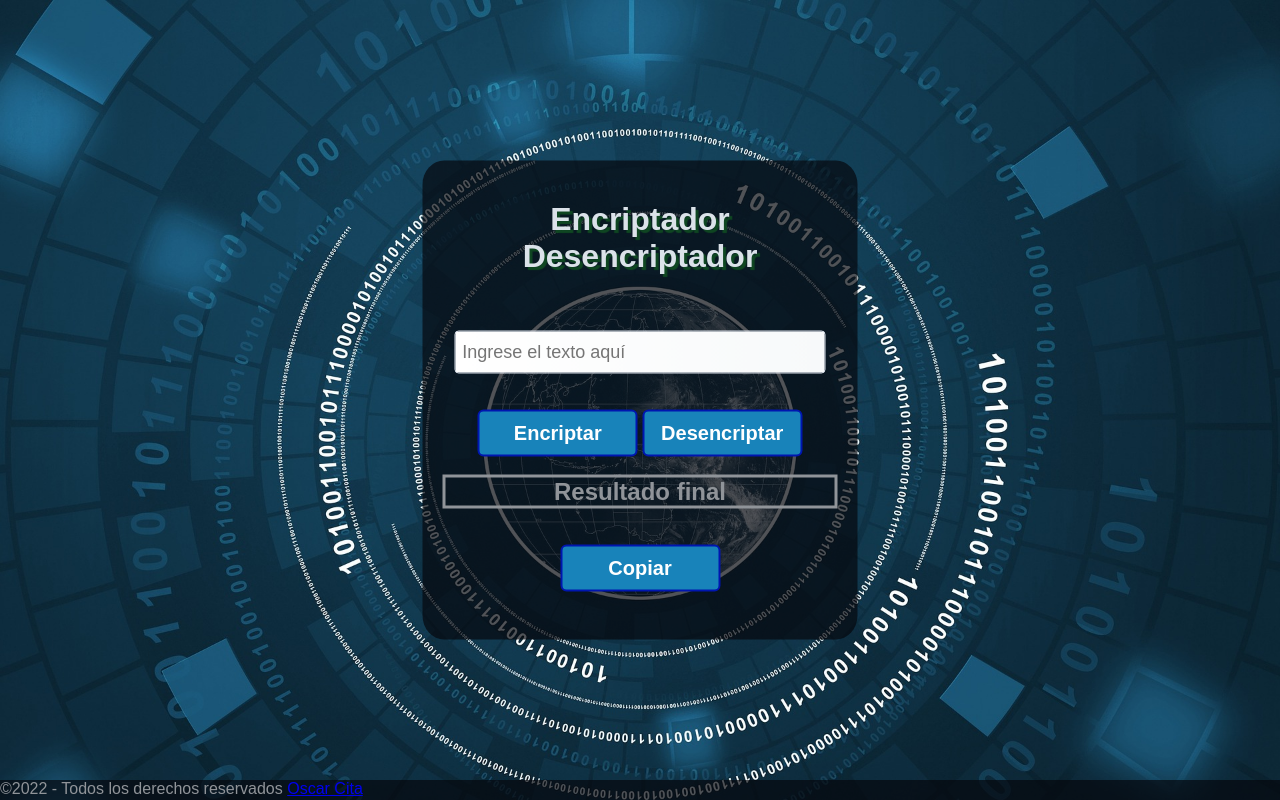
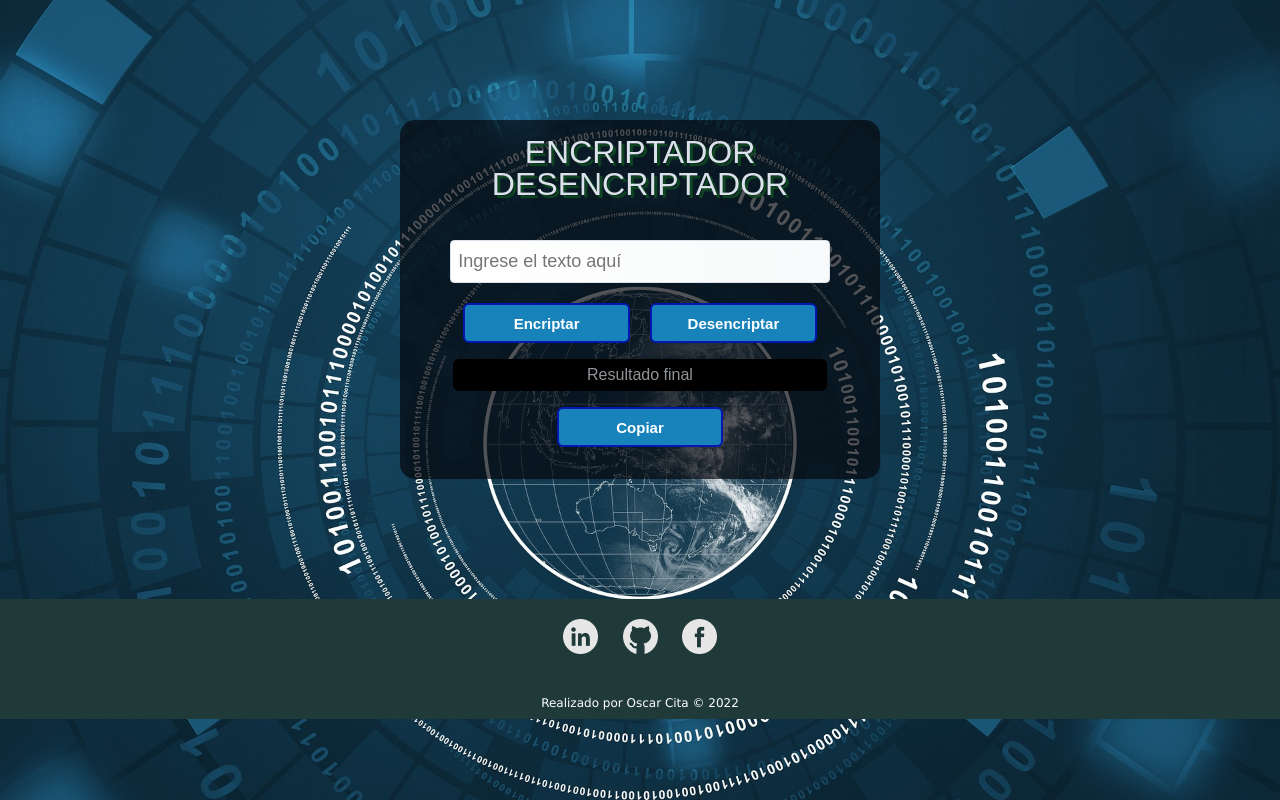
Before and after one commit to citagrs/Desafios_Oracle, a plain HTML site: page Encriptador/index.html in a window 1280 px wide. Drawn offline with Linux system fonts and the light colour scheme.

Commit message:
version2.0

```diff
--- /dev/null
+++ b/Encriptador/css/botones.css
@@ -0,0 +1,20 @@
+.botones {
+    height: 40px;
+    width:13vw;
+    text-decoration: none;
+    padding: 5px;
+    font-weight: 600;
+    font-size: 15px;
+    color: #ffffff;
+    background-color: #1883ba;
+    border-radius: 6px;
+    border: 2px solid #0016b0;
+    margin: 0 0.5rem 1rem 0.5rem;
+}
+.botoenes:last-child{
+    width: 160px;
+    font-size: 20px;
+}
+.botones:hover{
+    transform: scale(1.05);
+}
--- /dev/null
+++ b/Encriptador/css/caja.css
@@ -0,0 +1,17 @@
+.caja1 {
+  width: 35vw;
+  margin-top: 15vh;
+  margin-bottom: 15vh;
+  text-align: center;
+  align-items: center;
+  display: flex;
+  flex-direction: column;
+  padding: 1rem;
+  background: rgba(5, 7, 12, 0.685);
+  border-radius: 15px;
+}
+@media screen and (max-width: 480px) {
+    .caja1{
+        width: 90vw;
+    }
+}
--- /dev/null
+++ b/Encriptador/css/footer.css
@@ -0,0 +1,41 @@
+.footer {
+    background-color: rgb(32, 58, 58);
+    display: flow-root;
+    text-align: center;
+  }
+  .footer__imagenes div {
+    align-items: center;
+    display: inline-block;
+    margin-top: 20px;
+    margin-bottom: 40px;
+  }
+  .footer__imagen img {
+    filter: invert(0.9);
+    transition: 0.5s all;
+    width: 35px;
+    margin: 0 10px 0 10px;
+  }
+  footer img:hover {
+    filter: invert(3);
+    transform: scale(1.1);
+  }
+  .footer__parrafo {
+    color: white;
+    font-family: Verdana, Geneva, Tahoma, sans-serif;
+    font-size: 12px;
+    font-style: normal;
+    margin-bottom: 10px;
+  }
+
+  @media screen and (max-width: 480px) {
+    .footer{
+      width: 100%;
+    }
+    .footer__imagen img{
+      margin: 0 30px 0 30px;
+      width: 3rem;
+    }
+    .footer__parrafo{
+      font-size: 1rem;
+    }
+  }
--- /dev/null
+++ b/Encriptador/css/general.css
@@ -0,0 +1,14 @@
+body {
+  background-image: url("../media/azul.jpg");
+  background-size: cover;
+  -moz-background-size: cover;
+  -webkit-background-size: cover;
+  -o-background-size: cover;
+  font-family: Arial, Verdana;
+}
+.seccion {
+  display: flex;
+  flex-direction: column;
+  text-align: center;
+  align-items: center;
+}
--- /dev/null
+++ b/Encriptador/css/input.css
@@ -0,0 +1,22 @@
+.caja1__input {
+    display: flex;
+    justify-content: center;
+    margin-bottom: 20px;
+}
+.textbox{
+    width:90%;
+    border: 1px solid #DBE1EB;
+    font-size: 18px;
+    font-family: Arial, Verdana;
+    padding-left: 7px;
+    padding-right: 7px;
+    padding-top: 10px;
+    padding-bottom: 10px;
+    border-radius: 4px;
+    background: #FFFFFF;
+    background: linear-gradient(left, #FFFFFF, #F7F9FA);
+    background: -moz-linear-gradient(left, #FFFFFF, #F7F9FA);
+    background: -webkit-linear-gradient(left, #FFFFFF, #F7F9FA);
+    background: -o-linear-gradient(left, #FFFFFF, #F7F9FA);
+    color: #2E3133;
+  }
--- /dev/null
+++ b/Encriptador/css/reset.css
@@ -0,0 +1,48 @@
+/* http://meyerweb.com/eric/tools/css/reset/
+   v2.0 | 20110126
+   License: none (public domain)
+*/
+
+html, body, div, span, applet, object, iframe,
+h1, h2, h3, h4, h5, h6, p, blockquote, pre,
+a, abbr, acronym, address, big, cite, code,
+del, dfn, em, img, ins, kbd, q, s, samp,
+small, strike, strong, sub, sup, tt, var,
+b, u, i, center,
+dl, dt, dd, ol, ul, li,
+fieldset, form, label, legend,
+table, caption, tbody, tfoot, thead, tr, th, td,
+article, aside, canvas, details, embed,
+figure, figcaption, footer, header, hgroup,
+menu, nav, output, ruby, section, summary,
+time, mark, audio, video {
+	margin: 0;
+	padding: 0;
+	border: 0;
+	font-size: 100%;
+	font: inherit;
+	vertical-align: baseline;
+}
+/* HTML5 display-role reset for older browsers */
+article, aside, details, figcaption, figure,
+footer, header, hgroup, menu, nav, section {
+	display: block;
+}
+body {
+	line-height: 1;
+}
+ol, ul {
+	list-style: none;
+}
+blockquote, q {
+	quotes: none;
+}
+blockquote:before, blockquote:after,
+q:before, q:after {
+	content: '';
+	content: none;
+}
+table {
+	border-collapse: collapse;
+	border-spacing: 0;
+}
--- /dev/null
+++ b/Encriptador/css/respuesta.css
@@ -0,0 +1,12 @@
+.mensaje{
+    background-color: black;
+    border-radius: 6px;
+    padding: 0.5rem;
+    width: 80%;
+    margin-bottom: 1rem;
+}
+.titulo__segundo {
+    color: #909499;
+    border-color: #909499;
+    border-style: solid;
+}
--- /dev/null
+++ b/Encriptador/css/titulo.css
@@ -0,0 +1,13 @@
+.titulo__principal {
+  font-size: 2rem;
+  text-align: center;
+  margin-bottom: 40px;
+  color: #dbe2e9;
+  text-shadow: 3px 3px 1px rgb(15, 71, 34);
+  text-transform: uppercase;
+}
+@media screen and (max-width: 480px) {
+  .titulo__principal {
+    font-size: 4rem;
+  }
+}
--- a/Encriptador/index.html
+++ b/Encriptador/index.html
@@ -1,42 +1,90 @@
 <!DOCTYPE html>
 <html lang="es">
   <head>
-    <meta charset="utf-8">
+    <meta charset="utf-8" />
     <title>Encriptador de código secreto</title>
-    <link rel="stylesheet" type="text/css" href="media.css"/>
+    <link rel="icon" href="./media/b-cita-logo.png" />
+    <link rel="stylesheet" type="text/css" href="css/reset.css" />
+    <link rel="stylesheet" type="text/css" href="css/botones.css" />
+    <link rel="stylesheet" type="text/css" href="css/caja.css" />
+    <link rel="stylesheet" type="text/css" href="css/general.css" />
+    <link rel="stylesheet" type="text/css" href="css/input.css" />
+    <link rel="stylesheet" type="text/css" href="css/respuesta.css" />
+    <link rel="stylesheet" type="text/css" href="css/titulo.css" />
+    <link rel="stylesheet" type="text/css" href="css/footer.css" />
   </head>
   <body>
+    <main>
+        <section class="seccion">
+            <div id="caja1" class="caja1">
+                <h1 class="titulo__principal">Encriptador Desencriptador</h1>
+                <div id="caja2" class="caja1__input">
+                  <input
+                    class="textbox"
+                    type="text"
+                    id="primero"
+                    placeholder="Ingrese el texto aquí"
+                    size="35"
+                  />
+                </div>
+                <div>
+                    <button
+                    class="botones"
+                    type="button"
+                    id="butEncrip"
+                    onclick="encriptar(texton.value);"
+                  >
+                  Encriptar
+                  </button>
+                  <button
+                    class="botones"
+                    type="button"
+                    id="butDesencrip"
+                    onclick="desencriptar(texton.value);"
+                  >
+                    Desencriptar
+                  </button>
+                </div>
 
-    <div id="caja1">
-
-    <h1>Encriptador Desencriptador</h1>
-    <br><br>
-    <div id="caja2">
-    <input class="textbox" type="text" id="primero" placeholder="Ingrese el texto aquí" size="35">
+                <div class="mensaje">
+                    <h2 id="textoFinal" class="titulo__segundo">Resultado final</h2>
                 </div>
-    <br><br>
-    <button class="botones1" type="button" id="butEncrip" onclick="encriptar(texton.value);">Encriptar</button>
-    <button class="botones1" type="button" id="butDesencrip" onclick="desencriptar(texton.value);">Desencriptar</button>
-    <br><br>
-    <h2 id="textoFinal">Resultado final</h2>
-    <br><br>
-    <button class="botones2" onclick="copiando(mensajefinal);">Copiar</button>
-    <br><br>
+                <div class="div__boton">
+                    <button class="botones" onclick="copiando(mensajefinal);">
+                        Copiar
+                      </button>
+                </div>
 
 
               </div>
+        </section>
 
       <script>
         var texton = document.getElementById("primero");
         texton.focus;
-        var mensajefinal="";
+        var mensajefinal = "";
       </script>
-
-    <script src="funciones.js">
-
-    </script>
-
-    <footer class="footer">©2022 - Todos los derechos reservados <a href="http://www.linkedin.com/in/b1cita">Oscar Cita</a></footer>
-
+      <script src="funciones.js"></script>
+    </main>
+    <footer class="footer">
+      <div class="footer__imagenes">
+        <div class="footer__imagen">
+          <a href="https://www.linkedin.com/in/b1cita/"
+            ><img src="media/linkedin.png"
+          /></a>
+        </div>
+        <div class="footer__imagen">
+          <a href="https://github.com/citagrs"
+            ><img src="media/github.png"
+          /></a>
+        </div>
+        <div class="footer__imagen">
+          <a href="https://www.facebook.com/b1cita/"
+            ><img src="media/facebook.png"
+          /></a>
+        </div>
+      </div>
+      <p class="footer__parrafo">Realizado por Oscar Cita © 2022</p>
+    </footer>
   </body>
 </html>
--- a/Encriptador/media.css
+++ /dev/null
@@ -1,97 +0,0 @@
-* {
-    margin: 0;
-    padding: 0;
-  }
-html {
-    background-image: url("media/azul.jpg");
-    background-size: cover;
-        -moz-background-size: cover;
-        -webkit-background-size: cover;
-        -o-background-size: cover;
-    margin: 0;
-    font-family: Arial, Verdana;
-    height: 100%;
-
-}
-#caja1 {
-    height: 300;
-    width:395px;
-    position: absolute;
-    top: 50%;
-    left: 50%;
-    transform: translate(-50%, -50%);
-    text-align: center;
-    align-items: center;
-    padding: 20px 20px 30px 20px;
-    background: rgba(5, 7, 12, 0.685);
-    border-radius: 5%;
-    margin: 0 auto;
-}
-#caja2 {
-    display: flex;
-  justify-content: center;
-}
-.botones1 {
-    height: 20;
-    width:160px;
-    text-decoration: none;
-    padding: 10px;
-    font-weight: 600;
-    font-size: 20px;
-    color: #ffffff;
-    background-color: #1883ba;
-    border-radius: 6px;
-    border: 2px solid #0016b0;
-}
-.botones2 {
-    height: 20;
-    width:160px;
-    text-decoration: none;
-    padding: 10px;
-    font-weight: 600;
-    font-size: 20px;
-    color: #ffffff;
-    background-color: #1883ba;
-    border-radius: 6px;
-    border: 2px solid #0016b0;
-}
-h1 {
-    text-align: center;
-    margin: 0;
-    padding: 20px 0;
-    color: #dbe2e9;
-    text-shadow: 3px 3px 1px rgb(15, 71, 34);
-  }
-h2 {
-    color: #909499;
-    border-color: #909499;
-    border-style: solid;
-
-}
-.footer {
-    color: #909499;
-    border-color: #909499;
-    background: rgba(5, 7, 12, 0.685);
-    position: absolute;
-    bottom: 0;
-    width: 100%;
-    height: 20px;
-}
-.textbox
-  {
-    width:90%;
-    border: 1px solid #DBE1EB;
-    font-size: 18px;
-    font-family: Arial, Verdana;
-    padding-left: 7px;
-    padding-right: 7px;
-    padding-top: 10px;
-    padding-bottom: 10px;
-    border-radius: 4px;
-    background: #FFFFFF;
-    background: linear-gradient(left, #FFFFFF, #F7F9FA);
-    background: -moz-linear-gradient(left, #FFFFFF, #F7F9FA);
-    background: -webkit-linear-gradient(left, #FFFFFF, #F7F9FA);
-    background: -o-linear-gradient(left, #FFFFFF, #F7F9FA);
-    color: #2E3133;
-  }
```
Also changed, not shown: Encriptador/media/b-cita-logo.png (added), Encriptador/media/facebook.png (added), Encriptador/media/github.png (added), Encriptador/media/linkedin.png (added). Lines whose indentation alone changed are shown as unchanged.
